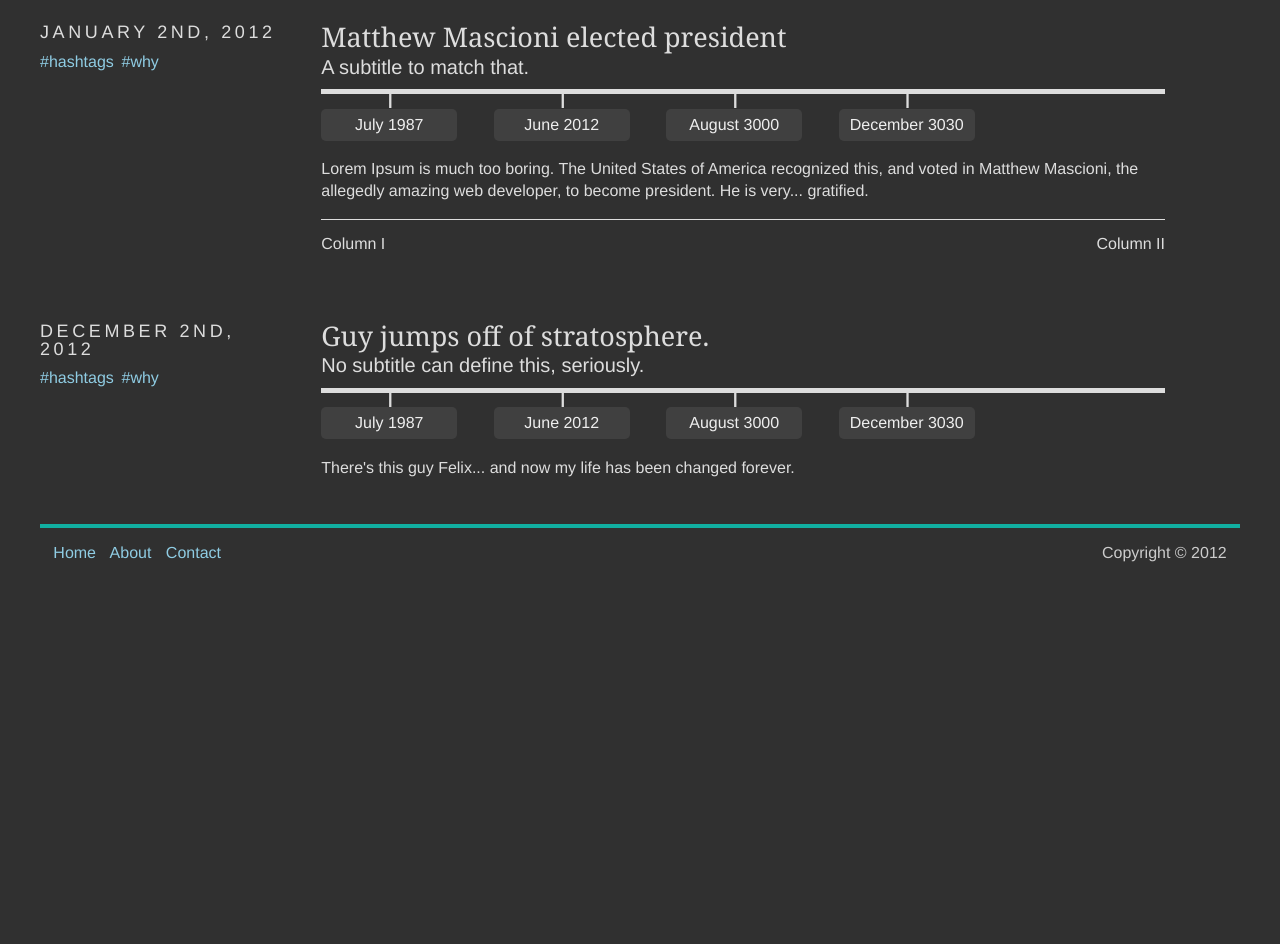
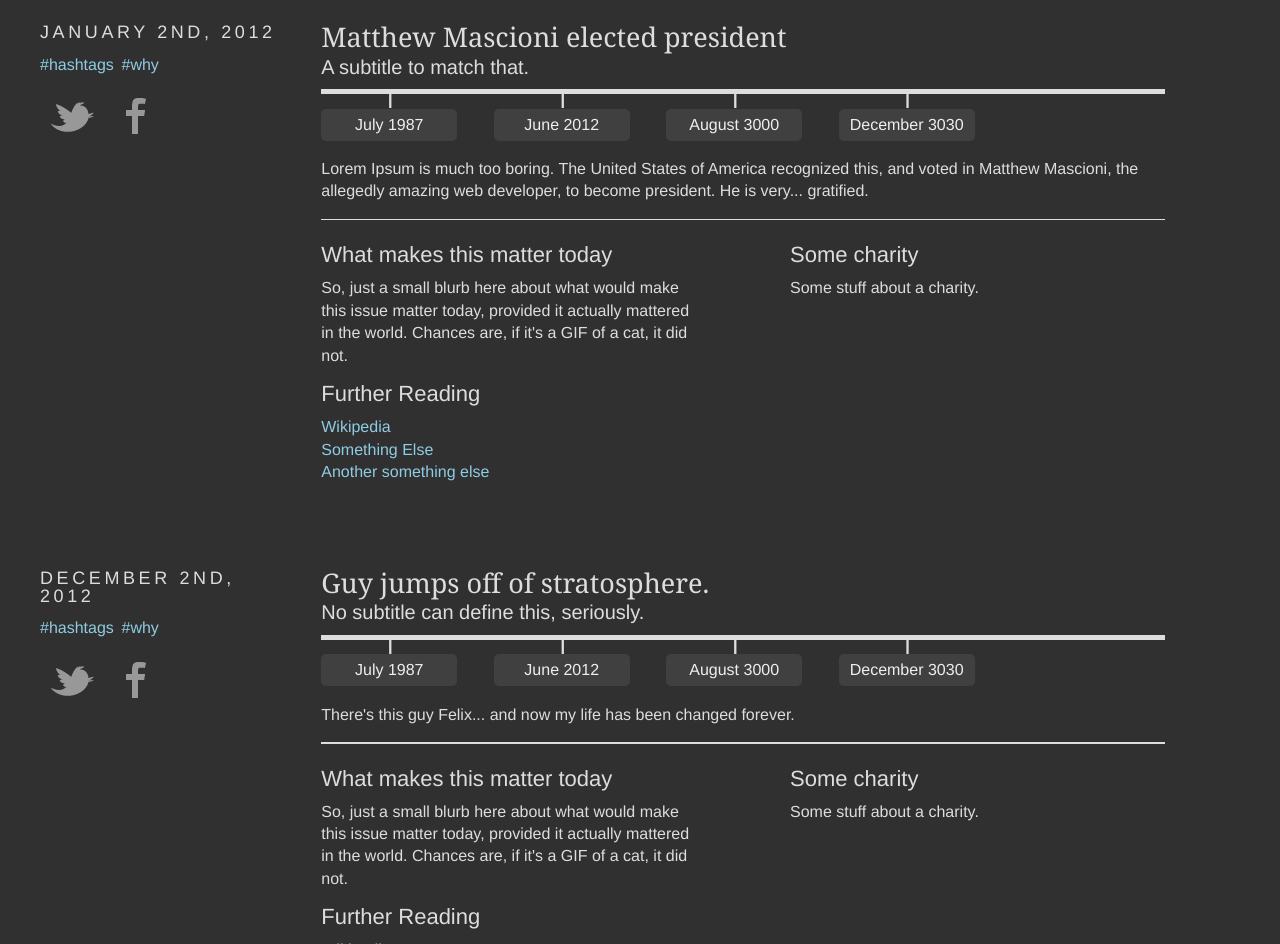
Before and after one commit to mgherron/rotw-build, a plain HTML site: page index.html in a window 1280 px wide. Shown: the part 540-1484 px from the top of the page. Before the commit the page ends 1114 px from the top, so only its background shows below. Drawn offline with nearby package versions, Linux system fonts and the light colour scheme.

Commit message:
Subcolumn Skeleton
The skeleton for subcolumns is now complete.

```diff
--- a/css/style.css
+++ b/css/style.css
@@ -41,6 +41,10 @@ a {
 a:hover {
 	color: #abd8ea;
 	-webkit-transition: color 0.25s linear;
+}
+
+p {
+	line-height: 140%;
 }
 
 /* - End Containing Styles - */
@@ -206,6 +210,22 @@ section#content {
 	color: #8fcce3;
 }
 
+/* Social within the left */
+
+.social {
+	margin-top: 0.5em;
+}
+
+.social a > img {
+	opacity: 0.5;
+	-webkit-transition: opacity 0.2s linear;
+}
+
+.social a > img:hover {
+	opacity: 1;
+	-webkit-transition: opacity 0.2s linear;
+}
+
 #event > #right {
 	float: right;
 	width: 75%; /* 675px / 900px */
@@ -311,14 +331,31 @@ section#content {
 	background-color: #ddd;
 }
 
+#sub > #subleft > section > h2, #sub > #subright > section > h2 {
+	font-size: 1.375em; /* 22px / 16px */
+	margin-bottom: 0.5em;
+	margin-top: 0.5em;
+}
+
 #subleft {
-	margin-top: 1em;
+	margin-top: 0.5em;
 	float: left;
+	width: 44.4444444%; /* 300px / 675px */
 }
 
 #subright {
+	margin-top: 0.5em;
+	float: right;
+	width: 44.4444444%; /* 300px / 675px */
+}
+
+#sub > #subleft > section, #sub > #subright > section {
 	margin-top: 1em;
-	float: right;
+	margin-bottom: 1em;
+}
+
+#subleft > section > ul, #subright > section > ul {
+	line-height: 140%;
 }
 
 /* - End Main Content - */
--- a/index.html
+++ b/index.html
@@ -90,6 +90,9 @@
 					<h3>January 2nd, 2012</h3>
 
 					<p><a href="#">#hashtags</a> <a href="#">#why</a></p>
+
+					<div class="social"><a href="#"><img src="images/twitter.png" alt="Check it out on Twitter"></a><a href="#"><img src="images/facebook.png" alt="Like it on Facebook"></a></div>
+
 					</div>
 
 					<div id="right">
@@ -136,13 +139,40 @@
 
 					<div class="subline"></div>
 
+					<div id="sub">
+
 					<div id="subleft">
-					Column I
+
+
+						<section>
+						<h2>What makes this matter today</h2>
+
+						<p>So, just a small blurb here about what would make this issue matter today, provided it actually mattered in the world. Chances are, if it's a GIF of a cat, it did not.</p>
+						</section>
+
+						<section>
+						<h2>Further Reading</h2>
+
+						<ul>
+						<li><a href="#">Wikipedia</a></li>
+						<li><a href="#">Something Else</a></li>
+						<li><a href="#">Another something else</a></li>
+						</ul>
+						</section>
+
 					</div>
 
 					<div id="subright">
-					Column II
+
+						<section>
+						<h2>Some charity</h2>
+
+						<p>Some stuff about a charity.</p>
+						</section>
+
+
 					</div>
+					</div> <!-- Ends the "sub" container" -->
 
 					</div>
 
@@ -167,6 +197,8 @@
 					<h3>December 2nd, 2012</h3>
 
 					<p><a href="#">#hashtags</a> <a href="#">#why</a></p>
+
+					<div class="social"><a href="#"><img src="images/twitter.png" alt="Check it out on Twitter"></a><a href="#"><img src="images/facebook.png" alt="Like it on Facebook"></a></div>
 					</div>
 
 					<div id="right">
@@ -208,6 +240,45 @@
 					</div>
 
 					<article class="two">There's this guy Felix... and now my life has been changed forever.</article>
+
+					<!-- Beginning the "sub" right and left content. -->
+
+					<div class="subline"></div>
+
+					<div id="sub">
+
+					<div id="subleft">
+
+
+						<section>
+						<h2>What makes this matter today</h2>
+
+						<p>So, just a small blurb here about what would make this issue matter today, provided it actually mattered in the world. Chances are, if it's a GIF of a cat, it did not.</p>
+						</section>
+
+						<section>
+						<h2>Further Reading</h2>
+
+						<ul>
+						<li><a href="#">Wikipedia</a></li>
+						<li><a href="#">Something Else</a></li>
+						<li><a href="#">Another something else</a></li>
+						</ul>
+						</section>
+
+					</div>
+
+					<div id="subright">
+
+						<section>
+						<h2>Some charity</h2>
+
+						<p>Some stuff about a charity.</p>
+						</section>
+
+
+					</div>
+					</div> <!-- Ends the "sub" container" -->
 
 
 					<div id="one-content" class="switcher-content set2">
```
Also changed, not shown: images/facebook.png (added), images/twitter.png (added), 1 other file.
